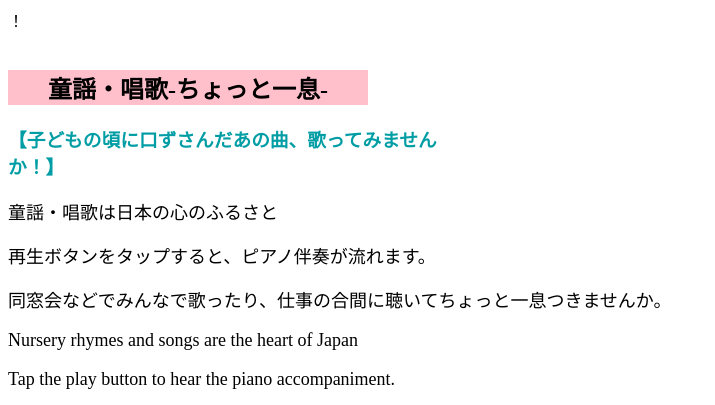
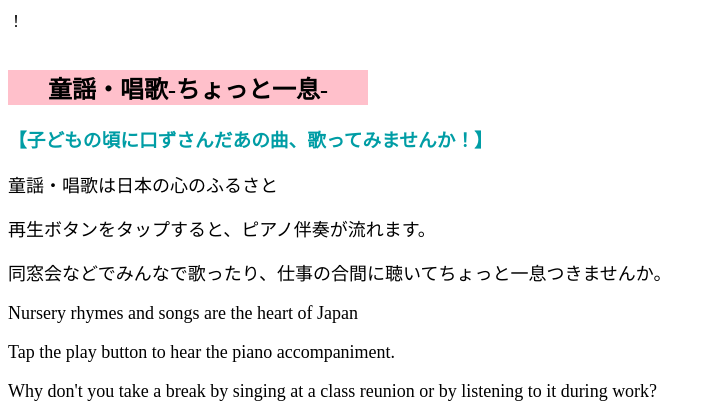
Before and after one commit to Kogera-star/newmaster3, a plain HTML site: page index.html in a window 1280 px wide. Shown: the top 405 px of the page, without its empty margins (0-715 px from the left). Drawn offline with Linux system fonts and the light colour scheme.

Commit message:
Update index.html

```diff
--- a/index.html
+++ b/index.html
@@ -10,7 +10,7 @@
           text-decoration:none
         }
         #title2{
-          width:460px;
+          width:500px;
           text-decoration:none
         }
         #title3{
```
